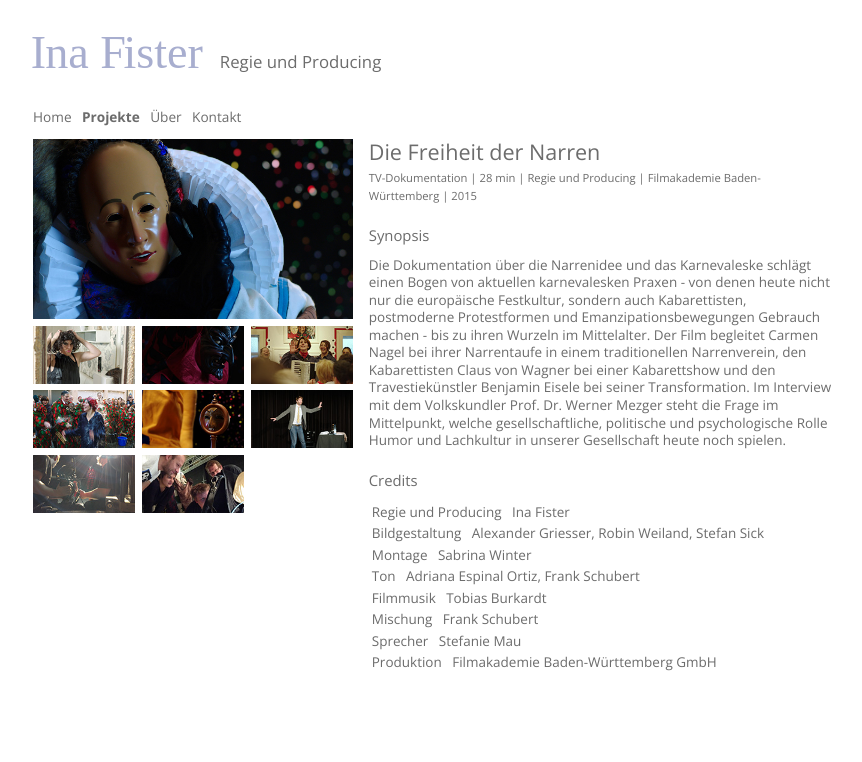
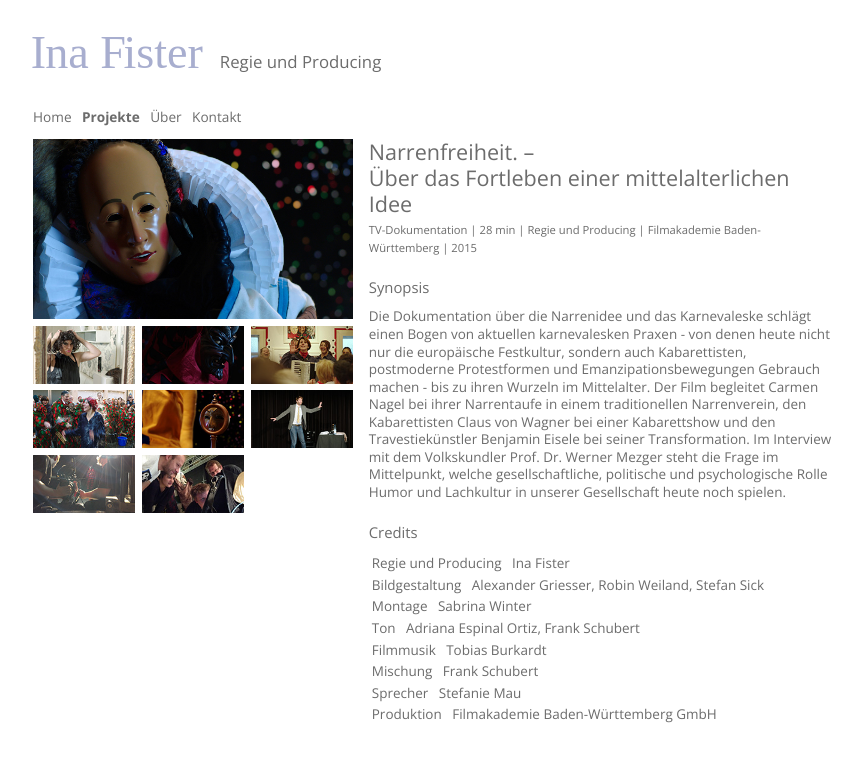
Before and after one commit to fisterfilms/fisterfilms.de, a Jekyll site: the page built from _projekte/die-freiheit-der-narren.md, in a window 1280 px wide. Shown: the top 762 px of the page, without its empty margins (207-1069 px from the left). Built offline with Jekyll 4.4.1, drawn with Linux system fonts in a browser that asks for light colours; some web fonts are replaced.

Commit message:
Update die-freiheit-der-narren.md

```diff
--- a/_projekte/die-freiheit-der-narren.md
+++ b/_projekte/die-freiheit-der-narren.md
@@ -1,6 +1,7 @@
 ---
 layout: projekt
-title: Die Freiheit der Narren
+title: Narrenfreiheit.
+subtitle: Über das Fortleben einer mittelalterlichen Idee
 date: 2016-08-30T21:12:27.000Z
 order: 2
 author: Ina
```
